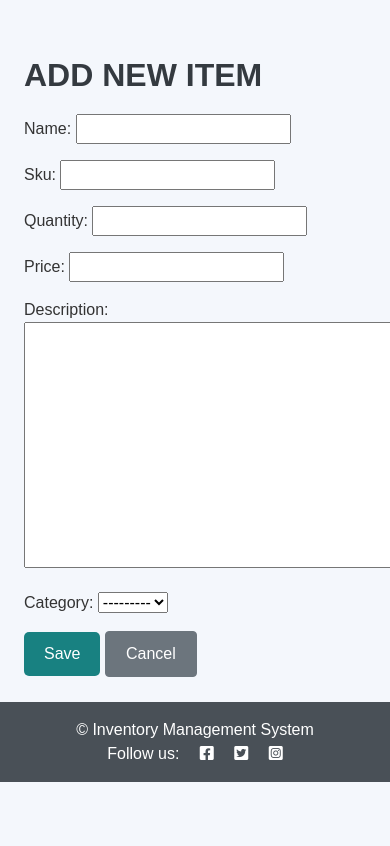
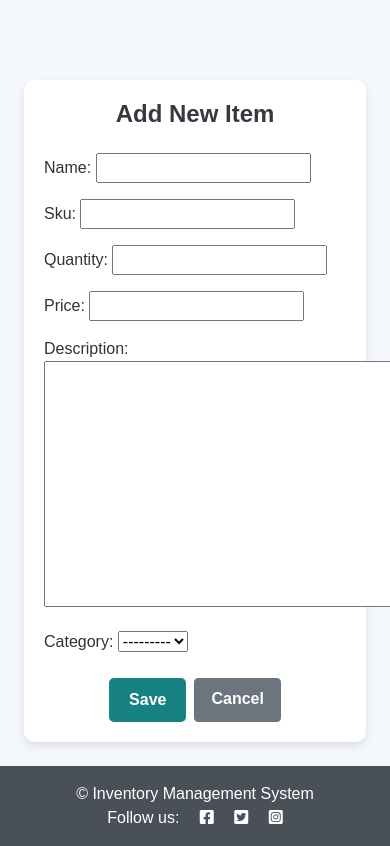
Before and after one commit to KatVolkova/inventory-management-system, a Django app: page /add-item/ in a window 390 px wide; the page is wider, and only the part inside the window is pictured. Shown: the part 62-908 px from the top of that part. Before the commit the page ends 844 px from the top of that part, so only its background shows below. Run offline with Django 4.2, Linux system fonts and the light colour scheme; data that the repository does not hold is empty; some libraries are stand-ins or nearby versions.

Commit message:
Style forms and buttons across pages

```diff
--- a/inventory/templates/inventory/dashboard.html
+++ b/inventory/templates/inventory/dashboard.html
@@ -46,9 +46,9 @@
         <h4>Quick Actions</h4>
         <div class="quick-actions-buttons d-flex flex-wrap justify-content-center gap-3 mt-3">
             <a href="{% url 'add-category' %}" class="btn btn-primary mx-2" aria-label="Add Category">Add Category</a>
-            <a href="{% url 'add-item' %}" class="btn btn-primary mx-2" aria-label="Add Item">Add Inventory</a>
-            <a href="{% url 'select-item-record-transaction' %}" class="btn btn-primary mx-2" aria-label="Record Transaction">Record Transaction</a>
-            <a href="{% url 'select-item-view-transactions' %}" class="btn btn-primary mx-2" aria-label="View Transactions">View Transactions</a>
+            <a href="{% url 'add-item' %}" class="btn btn-primary mx-2" aria-label="Add Item">Add Item</a>
+            <a href="{% url 'select-item-record-transaction' %}" class="btn btn-primary mx-2" aria-label="Record Transaction">Add Transaction</a>
+            <a href="{% url 'select-item-view-transactions' %}" class="btn btn-primary mx-2" aria-label="View Transactions">View Transaction</a>
             <a href="{% url 'stock-report' %}" class="btn btn-primary mx-2" aria-label="View Stock Report">Stock Report</a>
             <a href="{% url 'low-stock' %}" class="btn btn-danger mx-2" aria-label="View Low Stock Table">Low Stock</a>
         </div>
--- a/inventory/templates/inventory/index.html
+++ b/inventory/templates/inventory/index.html
@@ -17,8 +17,8 @@
                     aria-label="Search"
                     value="{{ request.GET.q }}"
                 >
-                <button class="btn btn-outline-primary me-2" type="submit">Search</button>
-                <a href="{% url 'items-list' %}" class="btn btn-outline-secondary">Clear</a>
+                <button class="btn btn-primary me-2" type="submit">Search</button>
+                <a href="{% url 'items-list' %}" class="btn btn-secondary cancel-button">Clear</a>
             </form>
         </div>
 
--- a/inventory/templates/inventory/item_detail.html
+++ b/inventory/templates/inventory/item_detail.html
@@ -15,7 +15,7 @@
             </p>
             <!-- Back to Inventory Button -->
             <div class="mb-3">
-            <a href="{% url 'items-list' %}" class="btn btn-secondary">Back to Inventory</a>
+            <a href="{% url 'items-list' %}" class="btn btn-secondary cancel-button">Cancel</a>
             </div>
             {% if user.is_authenticated %}
 
@@ -24,7 +24,7 @@
                 <!-- Transaction Buttons -->
                 <div>
                     <a href="{% url 'record-transaction' item.id %}" class="btn btn-primary me-2">Record Transaction</a>
-                    <a href="{% url 'view-transactions' item.id %}" class="btn btn-primary">View Transactions</a>
+                    <a href="{% url 'view-transactions' item.id %}" class="btn btn-primary">View Transaction</a>
                 </div>
             </div>
                 <!-- Edit/Delete Buttons -->
@@ -33,7 +33,7 @@
                     <a href="{% url 'item-edit' item.id %}" class="btn btn-primary me-2">Edit</a>
                     <!-- Trigger Button for Delete Modal -->
                     <button type="button" class="btn btn-danger" data-bs-toggle="modal" data-bs-target="#deleteModal">
-                        Delete Item
+                        Delete
                     </button>
                 </div>
 
--- a/inventory/templates/inventory/item_form.html
+++ b/inventory/templates/inventory/item_form.html
@@ -1,13 +1,17 @@
 {% extends "base.html" %}
 
 {% block content %}
-<div class="container mt-4">
-    <h2>{% if item %}Edit Item: {{ item.name }}{% else %}Add New Item{% endif %}</h2>
-    <form method="post">
+<div class="container mt-5 d-flex justify-content-center">
+    <div class="form-container" style="max-width: 500px; width: 100%;">
+    <h3 class="text-center mb-4">{% if item %}Edit Item: {{ item.name }}{% else %}Add New Item{% endif %}</h3>
+    <form method="post" class="needs-validation" novalidate>
         {% csrf_token %}
         {{ form.as_p }}
-        <button type="submit" class="btn btn-primary">Save</button>
-        <a href="{% url 'home' %}" class="btn btn-secondary">Cancel</a>
+        <div class="d-flex justify-content-center gap-2 mt-4">
+        <button type="submit" class="btn btn-primary" aria-label="Submit the form">Save</button>
+        <a href="{% url 'home' %}" class="btn btn-secondary cancel-button">Cancel</a>
+    </div>
     </form>
 </div>
+</div>
 {% endblock %}
--- a/inventory/templates/inventory/low_stock.html
+++ b/inventory/templates/inventory/low_stock.html
@@ -23,7 +23,7 @@
                 <td>{{ item.low_stock_threshold }}</td>
                 <td class="text-end">
                     <a href="{% url 'item-detail' item.id %}" class="btn btn-primary btn-sm me-2">View</a>
-                    <a href="{% url 'item-edit' item.id %}" class="btn btn-secondary btn-sm">Edit</a>
+                    <a href="{% url 'item-edit' item.id %}" class="btn btn-secondary cancel-button btn-sm">Edit</a>
                 </td>
             </tr>
             {% empty %}
--- a/static/css/style.css
+++ b/static/css/style.css
@@ -84,22 +84,23 @@ body {
     font-size: 1rem;
 }
 .cancel-button {
-    background-color: #6c757d; /* Gray background */
-    color: #fff; /* White text */
-    border: 1px solid #6c757d; /* Match border color with background */
-    border-radius: 4px; /* Slightly rounded corners */
-    padding: 8px 16px; /* Add padding for size consistency */
-    text-align: center; /* Center text inside the button */
-    display: inline-block; /* Ensure proper button appearance */
-    transition: background-color 0.15s ease-in-out, color 0.15s ease-in-out, border-color 0.15s ease-in-out; /* Faster transition */
+    font-weight: bold;
+    background-color: #6c757d;
+    color: #fff;
+    border: 1px solid #6c757d;
+    border-radius: 4px;
+    padding: 8px 16px;
+    text-align: center;
+    display: inline-block;
+    transition: background-color 0.15s ease-in-out, color 0.15s ease-in-out, border-color 0.15s ease-in-out;
 }
 
 /* Hover effect for the Cancel button */
 .cancel-button:hover {
-    background-color: #fff; /* White background */
-    color: #6c757d; /* Gray text */
-    border-color: #6c757d; /* Gray border */
-    text-decoration: none; /* Remove underline if any */
+    background-color: #fff;
+    color: #6c757d;
+    border-color: #6c757d;
+    text-decoration: none;
 }
 .chart-container {
     margin-top: 20px;
@@ -132,7 +133,7 @@ body {
 
 @media (max-width: 768px) {
     .quick-actions-buttons a {
-        width: 100%; /* Stack buttons on smaller screens */
+        width: 100%;
     }
 }
 
@@ -151,13 +152,38 @@ h2 {
     color: #343a40;
     margin-bottom: 20px;
 }
+
+
+/* General Form Container */
+.form-container {
+    background: #fff;
+    padding: 20px;
+    border-radius: 10px;
+    box-shadow: 0 4px 8px rgba(0, 0, 0, 0.1);
+}
+/* Form Heading */
+.form-container h3 {
+    font-size: 1.5rem;
+    font-weight: bold;
+    color: #343a40;
+}
 .form-label {
     font-size: 24px;
     font-weight: bold;
     color: #343a40;
     margin-bottom: 20px;
 }
+/* Form Fields */
+form .form-control, form .form-select {
+    border-radius: 5px;
+}
 
+/* Accessibility & Responsive */
+@media (max-width: 768px) {
+    .form-container {
+        width: 90%;
+    }
+}
 /* Masthead Styles */
 .masthead {
     height: 35vh;
@@ -180,6 +206,7 @@ h2 {
 }
 /* Buttons */
 .btn-primary {
+    font-weight: bold;
     background-color: #188181;
     color: #FFFFFF;
     border: none;
@@ -194,12 +221,15 @@ h2 {
     border: 1px solid #188181;
 }
 .btn-danger {
+    font-weight: bold;
     background-color: #FF5733;
     color: #FFFFFF;
-    border: none;
+    border: 1px solid #FFFFFF;
 }
 .btn-danger:hover {
-    background-color: #C70039;
+    background-color: #FFFFFF;
+    color:#FF5733;
+    border: 1px solid #FF5733;
 }
 .dt-buttons {
     margin-bottom: 15px;
```
Also changed, not shown: inventory/templates/inventory/add_category.html (+9 -5 lines), 1 other file.
